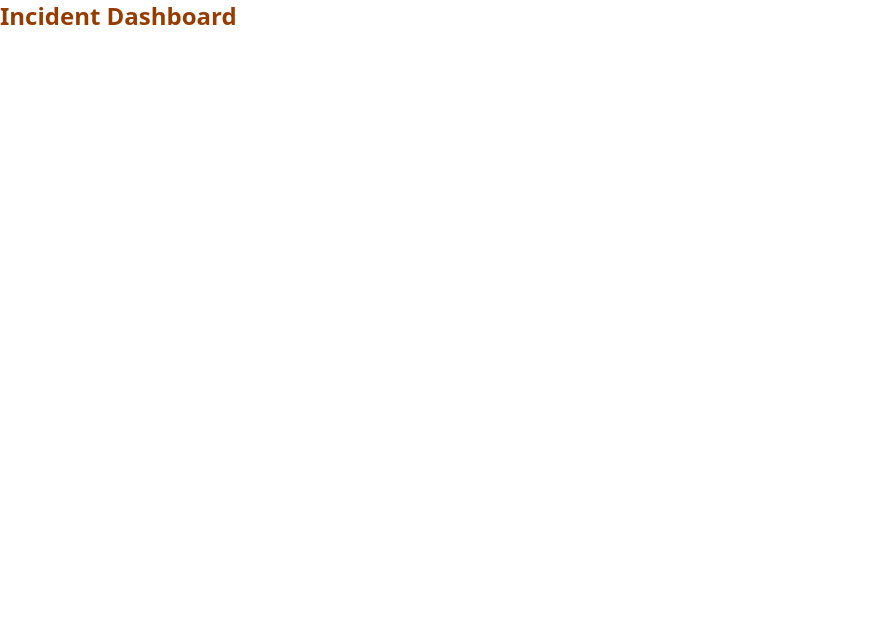
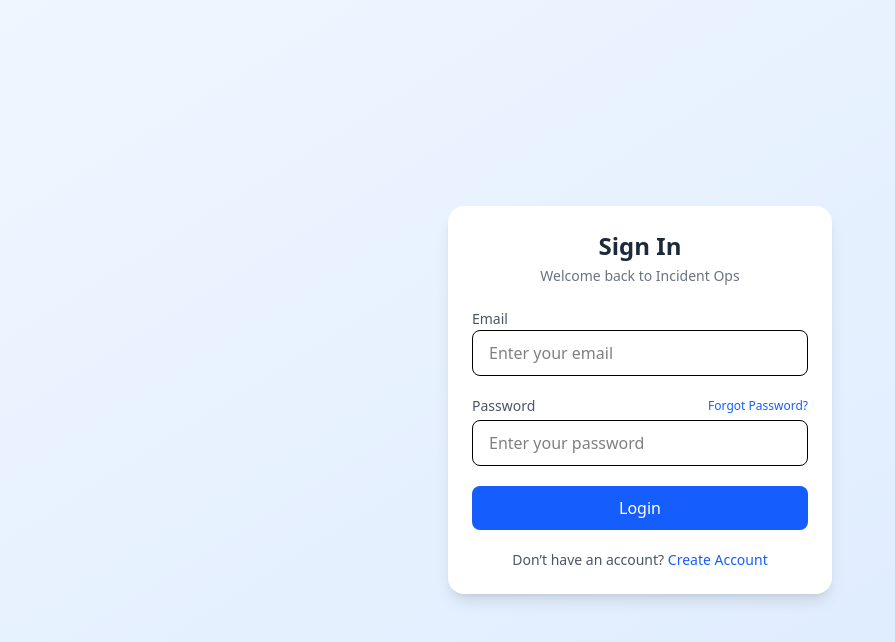
Before and after one commit to amirali72/Incident-Ops, a React (Vite) app: page / in a window 1280 px wide. Shown: the top 642 px of the page, without its empty margins (0-895 px from the left). Built offline with nearby package versions, Linux system fonts and the light colour scheme.

Commit message:
Login page with auth logic complete

```diff
--- a/package.json
+++ b/package.json
@@ -13,6 +13,7 @@
     "@tailwindcss/vite": "^4.1.18",
     "react": "^19.2.0",
     "react-dom": "^19.2.0",
+    "react-icons": "^5.5.0",
     "react-router-dom": "^7.11.0",
     "tailwindcss": "^4.1.18"
   },
--- a/src/App.jsx
+++ b/src/App.jsx
@@ -1,10 +1,11 @@
 import { useState } from 'react'
+import Login from './pages/Login'
 
 function App() {
 
   return (
     <>
-      <h1 className="text-2xl font-bold text-amber-800">Incident Dashboard</h1>
+      <Login/>
     </>
   )
 }
--- /dev/null
+++ b/src/data/userFile.js
@@ -0,0 +1,4 @@
+export const validUsers = [
+    { email: "admin@company.com", password: "admin123", name: "Admin User" },
+    { email: "user@company.com", password: "user123", name: "John Doe" },
+];
--- a/src/pages/Login.jsx
+++ b/src/pages/Login.jsx
@@ -1,11 +1,101 @@
-import React from 'react'
+import React, { useState } from "react";
+import { validUsers } from "../data/userFile";
+// import validUsers from "../data/userFile";
 
 const Login = () => {
+  const [email, setEmail] = useState("");
+  const [password, setPassword] = useState("");
+  const [error, setError] = useState("");
+
+  const handleLogin = () => {
+    if (email === "" || password === "") {
+      setError("Please enter both email and password");
+      return;
+    }
+    for (let i = 0; i < validUsers.length; i++) {
+      if (
+        email === validUsers[i].email &&
+        password === validUsers[i].password
+      ) {
+        console.log("Login Successful");
+        setError("");
+        return;
+      }
+    }
+    if (email !== "" && password !== "") {
+      setError("Wrong Credentials");
+    }
+  };
+
   return (
-    <div>
-      <h2>Login Page</h2>
+    <div className="min-h-screen flex items-center justify-center bg-linear-to-br from-blue-50 to-blue-100 px-4">
+      <div className="w-full max-w-sm bg-white rounded-2xl shadow-lg p-6 space-y-5">
+        {/* Header */}
+        <div className="text-center">
+          <h2 className="text-2xl font-semibold text-gray-800">Sign In</h2>
+          <p className="text-sm text-gray-500 mt-1">
+            Welcome back to Incident Ops
+          </p>
+        </div>
+
+        {/* Email */}
+        <div className="space-y-1">
+          <label className="text-sm text-gray-600">Email</label>
+          <input
+            type="email"
+            placeholder="Enter your email"
+            className="w-full px-4 py-2.5 border rounded-lg focus:ring-2 focus:ring-blue-500 outline-none"
+            value={email}
+            onChange={(e) => {
+              setEmail(e.target.value);
+              setError("");
+            }}
+          />
+        </div>
+
+        {/* Password */}
+        <div className="space-y-1">
+          <div className="flex justify-between items-center">
+            <label className="text-sm text-gray-600">Password</label>
+            <button className="text-xs text-blue-600 hover:underline">
+              Forgot Password?
+            </button>
+          </div>
+
+          <input
+            type="password"
+            placeholder="Enter your password"
+            className="w-full px-4 py-2.5 border rounded-lg focus:ring-2 focus:ring-blue-500 outline-none"
+            value={password}
+            onChange={(e) => {
+              setPassword(e.target.value);
+              setError("");
+            }}
+          />
+        </div>
+
+        {/* Button */}
+        <button
+          onClick={handleLogin}
+          className="w-full bg-blue-600 hover:bg-blue-700 text-white py-2.5 rounded-lg font-medium transition"
+        >
+          Login
+        </button>
+
+        {error !== "" && (
+          <p className="text-sm text-center text-red-600">{error}</p>
+        )}
+
+        {/* Footer */}
+        <p className="text-sm text-center text-gray-600">
+          Don’t have an account?{" "}
+          <span className="text-blue-600 font-medium cursor-pointer hover:underline">
+            Create Account
+          </span>
+        </p>
+      </div>
     </div>
-  )
-}
+  );
+};
 
-export default Login
+export default Login;
```
Also changed, not shown: 1 other file (tests, documents, lock files or other folders).
